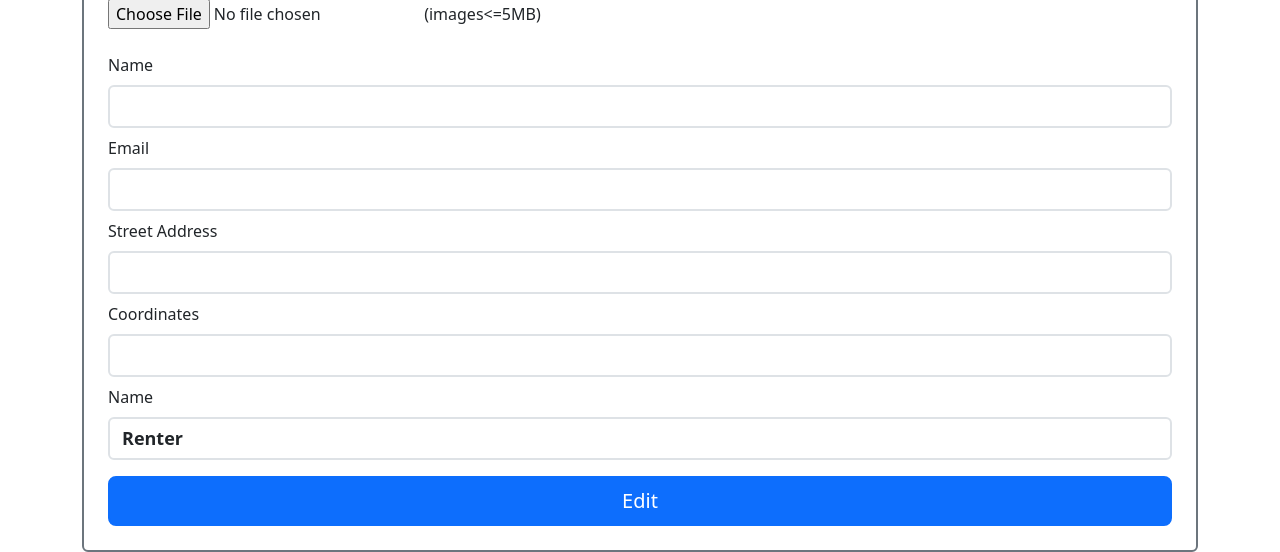
After one commit to devtahmid/Rent-Your-Charger, a PHP site: page /views/profile.phtml in a window 1280 px wide. The commit adds this page. Shown: the part 948-1500 px from the top of the page. Run offline with PHP 8.4, Linux system fonts and the light colour scheme; the template is opened without the code that fills it, so the values that code supplies are empty; a stand-in replaces the project's code that opens the database connection.

Commit message:
need to do pagination and profile

```diff
--- a/views/ownerdashboard.phtml
+++ b/views/ownerdashboard.phtml
@@ -130,14 +130,16 @@
             foreach ($subscriptions as $subscription) {
 
               echo "<tr>";
-              echo "<th scope='row'>" . $allRenterNames[$renterNameIndex]['name'] . "</th>";
+              echo "<th scope='row'>" . htmlspecialchars($allRenterNames[$renterNameIndex]['name']) . "</th>";
               echo "<td>" . $subscription['startDate'] . "</td>";
               echo "<td>" . $subscription['startTime']  . "</td>";
               echo "<td>" . $subscription['endTime']  . "</td>";
               echo "<td>" . $subscription['status'] . "</td>";
               echo "<td>" . $subscription['cancelledDate'] . "</td>";
               echo "</tr>";
-            }
+
+              ++$renterNameIndex;
+            } //foreach loop end
           }
           ?>
         </tbody>
--- /dev/null
+++ b/views/profile.phtml
@@ -0,0 +1,99 @@
+<!doctype html>
+<html lang="en">
+
+<head>
+  <meta name="viewport" content="width=device-width, initial-scale=1">
+  <title>Profile</title>
+  <link href="views/assets/dist/css/bootstrap.min.css" rel="stylesheet">
+  <link href="loginForm.css" rel="stylesheet">
+  <style>
+    #register {
+      margin-top: 135px;
+      margin-left: auto;
+      margin-right: auto;
+      margin-bottom: 70px;
+      width: 700px;
+      padding: 80px;
+      padding-bottom: 25px;
+      padding-top: 40px;
+      border-radius: 5%;
+      border: 5px solid black;
+    }
+
+    .register {
+      font-size: 40px;
+    }
+
+    .form-control {
+      font-size: 18px;
+      font-weight: bolder;
+    }
+
+    .form-control::placeholder {
+      font-weight: 20;
+    }
+  </style>
+</head>
+
+<body>
+  <br /><br /> <br />
+  <div class="container">
+    <main class="form-signin w-100 m-auto">
+      <div class="border border-secondary border-2 rounded">
+        <form id='profileForm' onSubmit="return checkeditedInputs();" action='updateProfile.php' method='post' class="m-4" enctype="multipart/form-data">
+          <h1 class="h3 mb-3 fw-normal text-center">Profile</h1>
+
+          <div class="mx-auto">
+            <img src='views/assets/image/<?php echo $profile_pic; ?>' class='profile-pic img-fluid w-100 border border-secondary border-2 rounded ' alt='profilepic'>
+          </div>
+          <input type="file" name="picfile" id='fileUpload' /><span> (images<=5MB) </span><br><br>
+
+              <div class="mb-2">
+                <label for="name" class="form-label">Name</label>
+                <input class="form-control" id='name' type="text" name='name' size='50' value='<?php echo htmlspecialchars("$name"); ?>' aria-label="readonly input example" readonly>
+              </div>
+
+              <div class="mb-2">
+                <label for="email" class="form-label">Email</label>
+                <input class="form-control" id='email' type="text" name='email' size='50' value='<?php echo "$email"; ?>' aria-label="readonly input example" readonly>
+              </div>
+
+              <div class="mb-2">
+                <label for="street" class="form-label">Street Address</label>
+                <input class="form-control" id='street' type="text" name='street' size='50' value='<?php echo htmlspecialchars("$street"); ?>' aria-label="readonly input example" readonly>
+              </div>
+
+              <div class="mb-2">
+                <label for="coordinates" class="form-label">Coordinates</label>
+                <input class="form-control" id='coordinates' type="text" name='coordinates' size='50' value='<?php echo "$latitude" . "$longitude"; ?>' aria-label="readonly input example" readonly>
+              </div>
+
+              <div class="mb-2">
+                <label for="status" class="form-label">Name</label>
+                <input class="form-control" id='status' type="text" name='status' size='50' value='<?php
+                                                                                                    if ($isOwner)
+                                                                                                      echo "Owner";
+                                                                                                    else
+                                                                                                      echo "Renter";
+                                                                                                    ?>' aria-label="readonly input example" readonly>
+              </div>
+
+
+              <input class="w-100 btn btn-lg btn-primary mt-2" type='submit' name='edit_user' value='Edit'>
+        </form>
+      </div>
+    </main>
+  </div>
+  <?php
+
+  $error = null;
+  extract($_GET);
+  if ($error == 1) {
+    echo "<script> alert('File could not be uploaded'); </script>";
+  } elseif ($error == 3) {
+    echo "<script> alert('Database error :('); </script>";
+  }
+  ?>
+</body>
+
+</html>
```
Also changed, not shown: dashboardController.php (+25 -4 lines), models/SubscriptionsDataset.php (+17 -0 lines), profileController.php (added, +27 -0 lines), views/assets/image/default.jpg (added).
